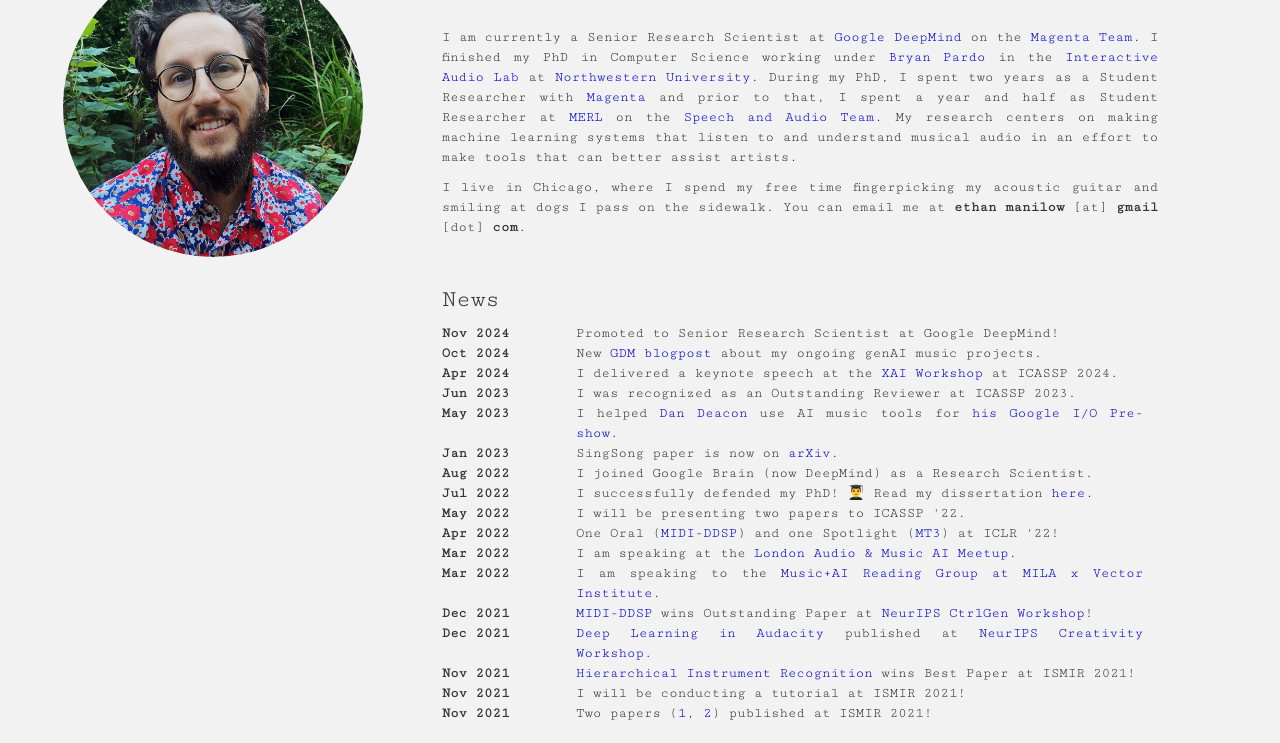
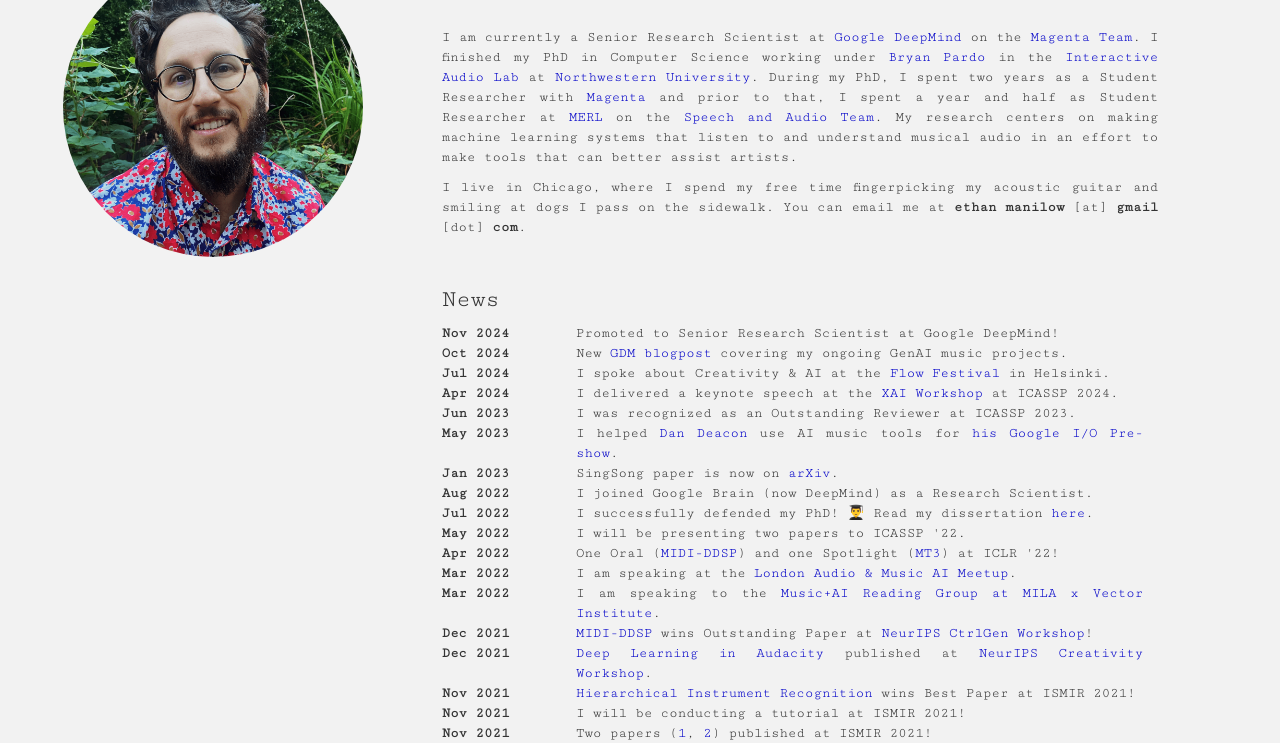
Before and after one commit to ethman/ethman.github.io, a plain HTML site: page index.html in a window 1280 px wide. Shown: the part 113-856 px from the top of the page. Drawn offline with nearby package versions, Linux system fonts and the light colour scheme.

Commit message:
Update index.html

```diff
--- a/index.html
+++ b/index.html
@@ -86,7 +86,11 @@
                 </div>
                 <div class="row">
                     <div class="col-sm-2 newsdate"><b>Oct 2024</b></div>
-                    <div class="col-sm-10">New <a href="https://goo.gle/3Yj1etw">GDM blogpost</a> about my ongoing genAI music projects.</div>
+                    <div class="col-sm-10">New <a href="https://goo.gle/3Yj1etw">GDM blogpost</a> covering my ongoing GenAI music projects.</div>
+                </div>
+                <div class="row">
+                    <div class="col-sm-2 newsdate"><b>Jul 2024</b></div>
+                    <div class="col-sm-10">I spoke about Creativity & AI at the <a href="http://archive.flowfestival.com/2024/en/talks/flow-talks-ai-creativity/">Flow Festival</a> in Helsinki.</div>
                 </div>
                 <div class="row">
                     <div class="col-sm-2 newsdate"><b>Apr 2024</b></div>
```
